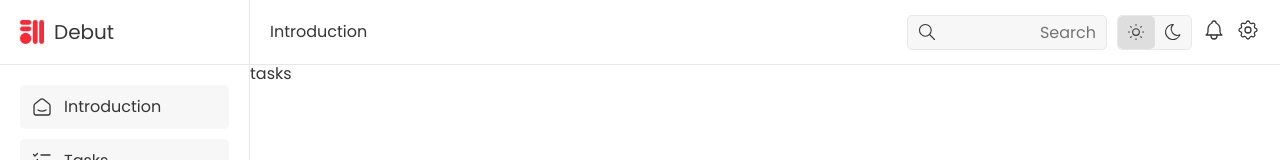
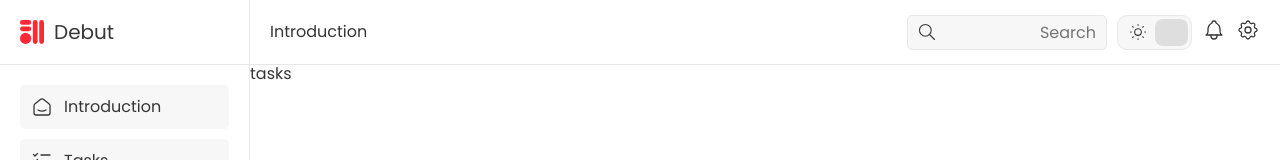
Before and after one commit to bedirhandogan/debut-incomplete, a React (Create React App) app: page /app/tasks in a window 1280 px wide. Shown: the top 160 px of the page. Built offline with nearby package versions, Linux system fonts and the light colour scheme.

Commit message:
refactor: redesign theme selector

```diff
--- a/src/assets/styles/index.css
+++ b/src/assets/styles/index.css
@@ -19,7 +19,7 @@
 
    --background-color-primary: #101010;
    --background-color-primary-dark: #0e0e0e;
-   --background-color-secondary: #050505;
+   --background-color-secondary: #070707;
 
    --border-color-primary: #1c1c1c;
    --border-color-primary-dark: #151515;
--- a/src/components/layouts/App/Navbar/index.jsx
+++ b/src/components/layouts/App/Navbar/index.jsx
@@ -36,27 +36,31 @@ function Navbar() {
             >
                <div
                   className={`${styles.themeSelect} ${
-                     theme === 'light' && styles.active
+                     theme === 'dark' && styles.active
                   }`}
                >
+                  {theme === 'light' && (
                      <IconSun
                         stroke={1.3}
                         width={20}
                         height={20}
                         style={{ color: 'var(--icon-color-primary)' }}
                      />
+                  )}
                </div>
                <div
                   className={`${styles.themeSelect} ${
-                     theme === 'dark' && styles.active
+                     theme === 'light' && styles.active
                   }`}
                >
+                  {theme === 'dark' && (
                      <IconMoon
                         stroke={1.3}
                         width={20}
                         height={20}
                         style={{ color: 'var(--icon-color-primary)' }}
                      />
+                  )}
                </div>
             </div>
             <div className={styles.notification}>
--- a/src/components/layouts/App/Navbar/styles.module.css
+++ b/src/components/layouts/App/Navbar/styles.module.css
@@ -51,11 +51,13 @@
    height: 35px;
    border: 1.5px solid var(--border-color-primary);
    background-color: var(--background-color-primary-dark);
-   border-radius: 5px;
+   border-radius: 10px;
    display: flex;
    justify-content: space-between;
+   align-items: center;
    overflow: hidden;
    cursor: pointer;
+   padding: 3px;
 }
 
 .themeSelect {
@@ -68,7 +70,7 @@
 
 .themeSelect.active {
    background-color: var(--background-color-secondary);
-   border-radius: 5px;
+   border-radius: 8px;
 }
 
 .notification {
```
Lines whose indentation alone changed are shown as unchanged.
